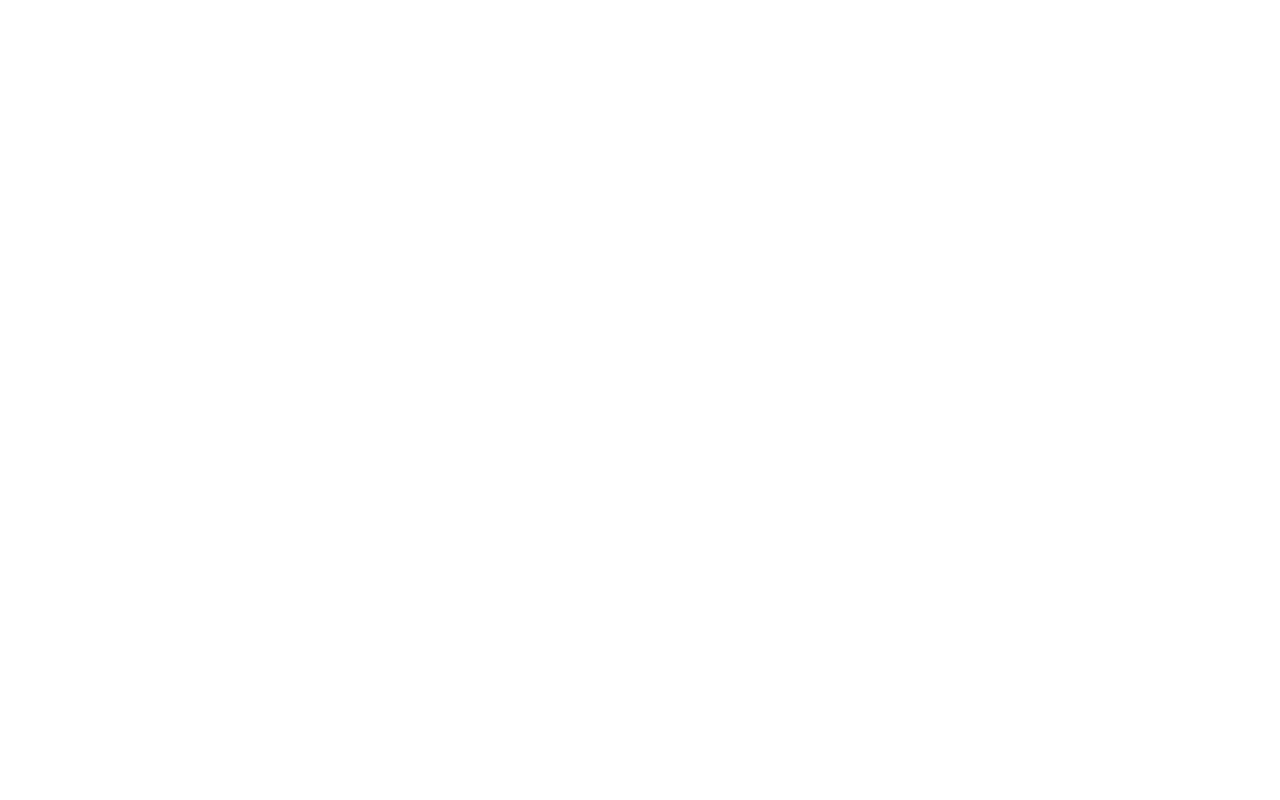
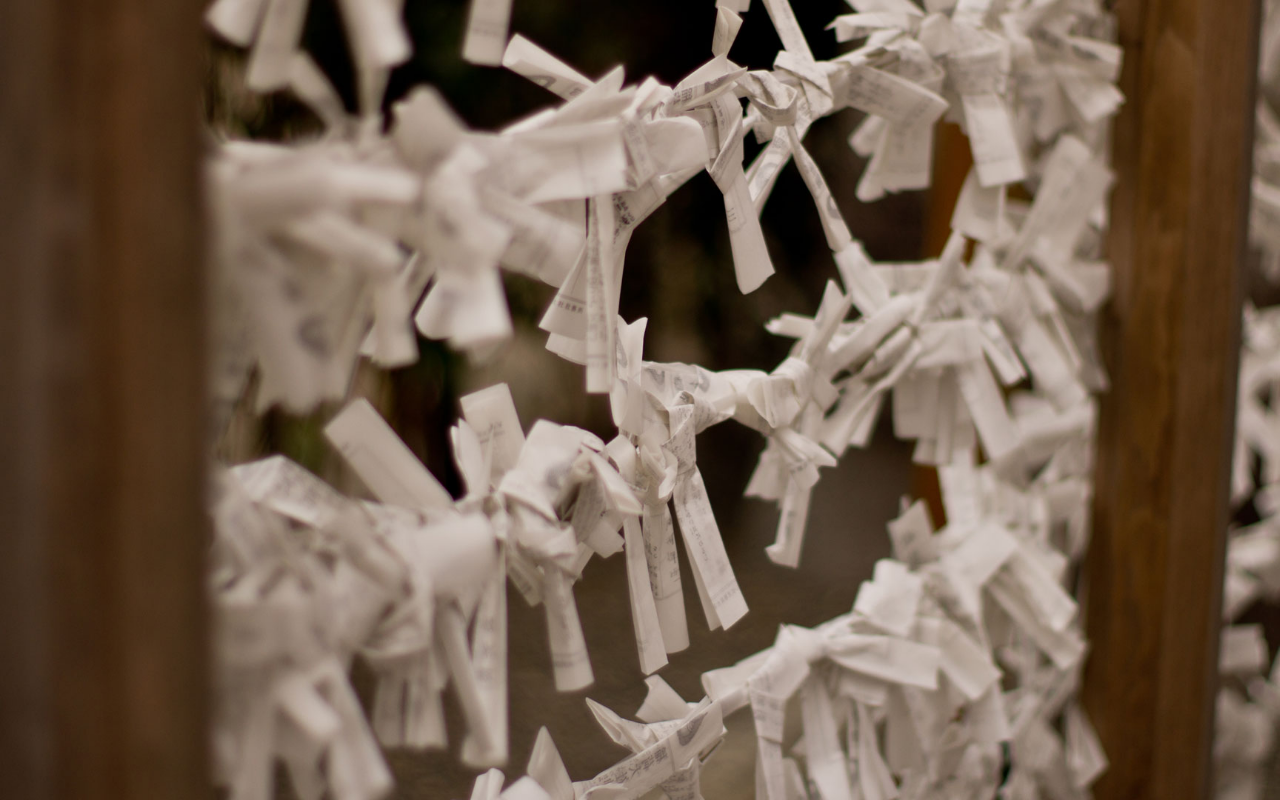
Before and after one commit to davidlumley/large_background_transition.js, a plain HTML site: page public/index.html in a window 1280 px wide. Drawn offline with Linux system fonts and the light colour scheme.

Commit message:
add images, load image list
add demo background images from http://flickr.com/davidlumley
load image list and set first image finished loading to be displayed

```diff
--- /dev/null
+++ b/assets/less/main.less
@@ -0,0 +1,54 @@
+html, body {
+	margin:			0;
+	padding:		0;
+
+	height:			100%;
+	width:			100%;
+}
+
+#large_background_transition_holder {
+	position:		absolute;
+
+	top:			0;
+	left:			0;
+
+	height:			100%;
+	width:			100%;
+
+	overflow:		hidden;
+}
+
+.large_background_transition_image {
+	position:		absolute;
+
+	top:			0;
+	left:			0;
+
+	height:			100%;
+	width:			100%;
+
+	z-index:		1;
+}
+
+.large_background_transition_image.active {
+	z-index:		5;
+}
+
+.large_background_transition_image img {
+	position:		absolute;
+
+	bottom:			0;
+	left:			0;
+}
+
+.large_background_transition_image img.loading {
+	display:		none;
+}
+
+.height .large_background_transition_image img {
+	height:			100%;
+}
+
+.width .large_background_transition_image img {
+	width:			100%;
+}
--- a/public/index.html
+++ b/public/index.html
@@ -3,6 +3,8 @@
 
 	<head>
 		<title>large_background_transition.js</title>
+
+		<link rel="stylesheet" href="css/main.css" type="text/css" media="screen" charset="utf-8">
 	</head>
 
 	<body>
@@ -10,6 +12,7 @@
 		<script type="text/javascript" charset="utf-8" src="javascripts/library/jquery-1.7.1.js"></script>
 		<script type="text/javascript" charset="utf-8" src="javascripts/plugins/large_background_transition.js"></script>
 		<script type="text/javascript" charset="utf-8" src="javascripts/script.js"></script>
+
 	</body>
 
 </html>
--- a/public/javascripts/plugins/large_background_transition.js
+++ b/public/javascripts/plugins/large_background_transition.js
@@ -1,23 +1,40 @@
 (function() {
 
   $.fn.large_background_transition = function(image_list, options) {
-    var $holder, $window, defaults, on_resize, resize_background, templates;
+    var $holder, $window, defaults, load_images, loaded_images, on_resize, resize_background, templates, transition_background;
     defaults = {
-      resize_delay: 200
+      resize_delay: 20,
+      transition_delay: 5000,
+      image_height: 1080,
+      image_width: 1920,
+      scale: 'height'
     };
     options = $.extend(defaults, options);
+    loaded_images = [];
     templates = {
-      holder: function() {
-        return '<div id="large_background_transition_holder"></div>';
+      holder: function(scale) {
+        return '<div id="large_background_transition_holder" class="' + scale + '"></div>';
       },
       image: function(id, src) {
-        return '<div id="' + id + '"><img src="' + src + '"></div>';
+        return '<div id="' + id + '" class="large_background_transition_image"><img src="' + src + '"></div>';
       }
     };
     resize_background = function() {
-      $holder.height(window.innerHeight);
-      $holder.width(window.innerWidth);
-      return console.log('works');
+      var height_ratio;
+      height_ratio = window.innerHeight / window.innerWidth;
+      if (height_ratio < (options.image_height / options.image_width)) {
+        if (options.scale === 'height') {
+          $holder.addClass('width');
+          $holder.removeClass('height');
+          return options.scale = 'width';
+        }
+      } else {
+        if (options.scale === 'width') {
+          $holder.addClass('height');
+          $holder.removeClass('width');
+          return options.scale = 'height';
+        }
+      }
     };
     on_resize = function(e) {
       if (typeof window.resize_timeout === 'number') {
@@ -26,9 +43,32 @@
       }
       return window.resize_timeout = window.setTimeout(resize_background, options.resize_delay);
     };
-    this.append(templates.holder());
+    load_images = function(image_list) {
+      var $image, image, key, _len, _results;
+      _results = [];
+      for (key = 0, _len = image_list.length; key < _len; key++) {
+        image = image_list[key];
+        $image = $(templates.image(key, image.src));
+        $holder.append($image);
+        _results.push($('#' + key + ' img').load(function() {
+          var $parent;
+          $parent = $(this).parent();
+          $parent.removeClass('loading');
+          loaded_images.push($parent.attr('id'));
+          if (loaded_images.length === 1) $parent.addClass('active');
+          if (loaded_images.length === 2) {
+            return window.transition_timeout = window.setTimeout(transition_background, options.transition_delay);
+          }
+        }));
+      }
+      return _results;
+    };
+    transition_background = function() {};
+    this.append(templates.holder(options.scale));
     $window = $(window);
     $holder = $('#large_background_transition_holder');
+    resize_background();
+    load_images(image_list);
     $window.bind('resize', on_resize);
     return true;
   };
--- a/public/javascripts/script.js
+++ b/public/javascripts/script.js
@@ -11,6 +11,8 @@
         'src': 'images/3.jpg'
       }, {
         'src': 'images/4.jpg'
+      }, {
+        'src': 'images/5.jpg'
       }
     ];
     return $('body').large_background_transition(image_list);
```
Also changed, not shown: public/css/main.css (added), public/images/1.jpg (added), public/images/2.jpg (added), public/images/3.jpg (added), public/images/4.jpg (added), public/images/5.jpg (added), 2 other files.
